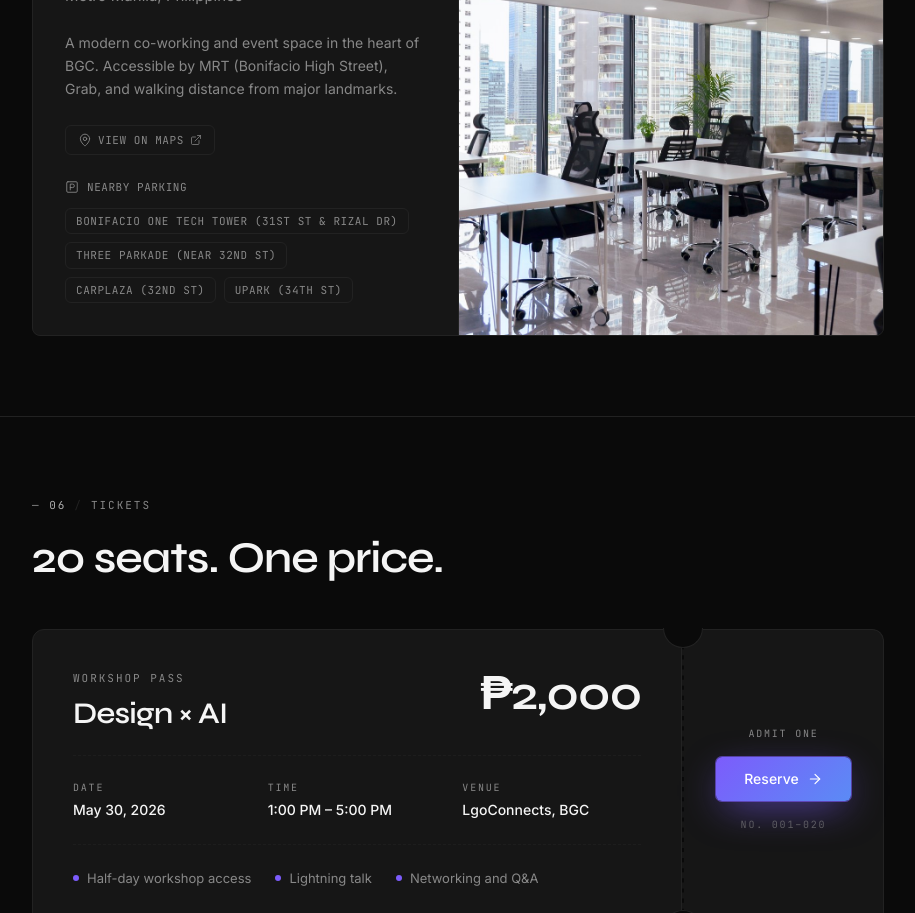
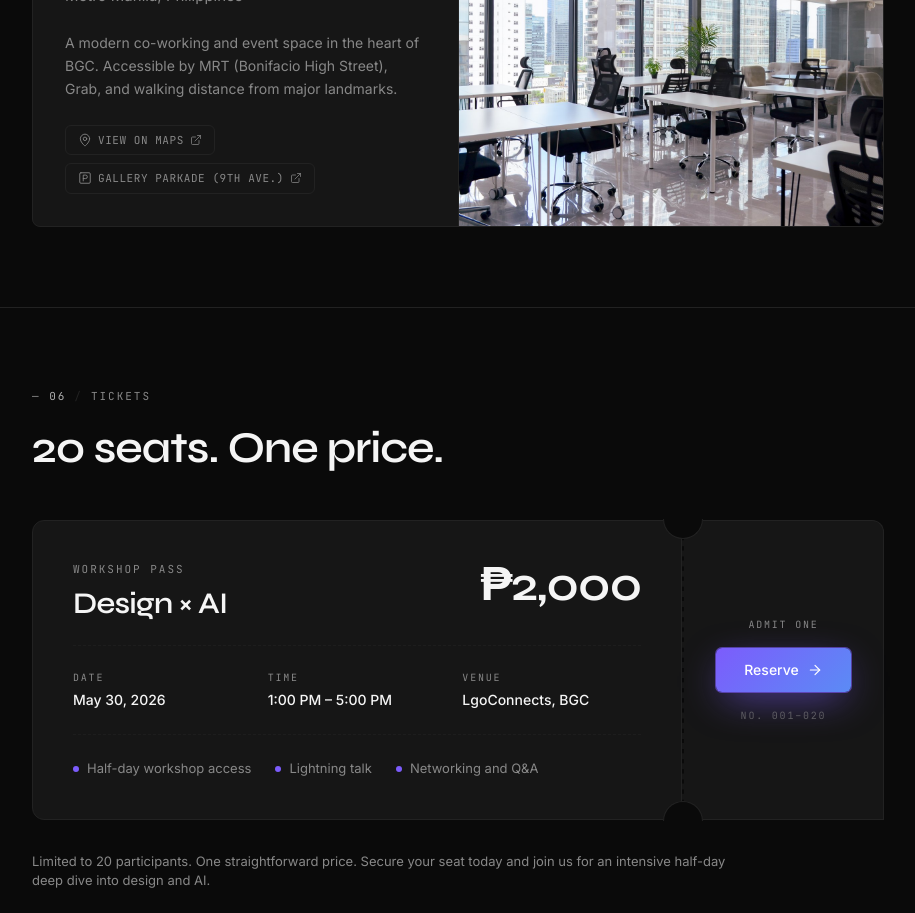
Before and after one commit to cedlll/cognitiv-workshop, a Next.js app: page / in a window 1280 px wide. Shown: the part 3680-4593 px from the top of the page, without its empty margins (182-1097 px from the left). Built offline with nearby package versions, Linux system fonts and the light colour scheme.

Commit message:
UX improvements

```diff
--- a/app/reserve/page.tsx
+++ b/app/reserve/page.tsx
@@ -90,26 +90,13 @@ export default function ReservePage() {
 
               <div className="mt-8 space-y-4">
                 {/* Bank Name */}
-                <div className="flex items-center justify-between rounded-md border border-border bg-card px-4 py-3">
-                  <div>
+                <div className="rounded-md border border-border bg-card px-4 py-3">
                   <span className="block font-mono text-[10px] uppercase tracking-wider text-muted-foreground">
                     Bank
                   </span>
                   <span className="mt-0.5 block text-[15px] text-foreground">
                     {BANK_DETAILS.bankName}
                   </span>
-                  </div>
-                  <button
-                    onClick={() => copyToClipboard(BANK_DETAILS.bankName, "bank")}
-                    className="rounded-md p-2 text-muted-foreground transition-colors hover:bg-muted hover:text-foreground"
-                    aria-label="Copy bank name"
-                  >
-                    {copied === "bank" ? (
-                      <Check className="h-4 w-4 text-accent-2" />
-                    ) : (
-                      <Copy className="h-4 w-4" />
-                    )}
-                  </button>
                 </div>
 
                 {/* Account Name */}
--- a/components/sections/pricing.tsx
+++ b/components/sections/pricing.tsx
@@ -1,7 +1,10 @@
+"use client"
+
 import Link from "next/link"
 import { ArrowRight } from "lucide-react"
 import { SectionLabel } from "@/components/section-label"
 import { Reveal } from "@/components/reveal"
+import { motion, useReducedMotion } from "framer-motion"
 
 const inclusions = [
   "Half-day workshop access",
@@ -10,6 +13,8 @@ const inclusions = [
 ]
 
 export function Pricing() {
+  const reduce = useReducedMotion()
+
   return (
     <section
       id="tickets"
@@ -31,9 +36,14 @@ export function Pricing() {
         </Reveal>
 
         <Reveal delay={0.08}>
-          <div className="mt-12 relative">
+          <div className="mt-12 relative" style={{ perspective: "800px" }}>
             {/* Ticket container */}
-            <div className="flex flex-col md:flex-row">
+            <motion.div
+              className="flex flex-col md:flex-row"
+              whileHover={reduce ? undefined : { rotateX: -1, rotateY: 1.5, scale: 1.01 }}
+              transition={{ type: "spring", stiffness: 300, damping: 20 }}
+              style={{ transformStyle: "preserve-3d" }}
+            >
               {/* Main ticket body */}
               <div className="relative flex-1 rounded-l-xl rounded-r-xl md:rounded-r-none bg-surface-elevated border border-border p-8 md:p-10">
                 {/* Top: event info */}
@@ -122,7 +132,14 @@ export function Pricing() {
               </div>
 
               {/* Ticket stub / CTA */}
-              <div className="relative rounded-b-xl md:rounded-b-none md:rounded-r-xl bg-surface-elevated border border-border md:border-l-0 md:border-t flex flex-col items-center justify-center p-6 md:p-8 md:w-[200px]">
+              <motion.div
+                className="relative rounded-b-xl md:rounded-b-none md:rounded-r-xl bg-surface-elevated border border-border md:border-l-0 md:border-t flex flex-col items-center justify-center p-6 md:p-8 md:w-[200px]"
+                whileHover={reduce ? undefined : {
+                  x: 4,
+                  rotate: 1.5,
+                  transition: { type: "spring", stiffness: 400, damping: 15 },
+                }}
+              >
                 <p className="font-mono text-[10px] uppercase tracking-[0.18em] text-muted-foreground mb-4">
                   Admit one
                 </p>
@@ -140,8 +157,8 @@ export function Pricing() {
                 <p className="mt-4 font-mono text-[10px] uppercase tracking-[0.18em] text-muted-foreground/60 text-center">
                   No. 001–020
                 </p>
-              </div>
-            </div>
+              </motion.div>
+            </motion.div>
           </div>
         </Reveal>
 
--- a/components/sections/venue.tsx
+++ b/components/sections/venue.tsx
@@ -5,10 +5,10 @@ import { Reveal } from "@/components/reveal"
 import { MapPin, ParkingSquare, ExternalLink } from "lucide-react"
 
 const parking = [
-  "Bonifacio One Tech Tower (31st St & Rizal Dr)",
-  "Three Parkade (near 32nd St)",
-  "Carplaza (32nd St)",
-  "UPark (34th St)",
+  {
+    name: "Gallery Parkade (9th Ave.)",
+    url: "https://maps.app.goo.gl/bgo8qqU5zTHXg4Fw8",
+  },
 ]
 
 export function Venue() {
@@ -55,32 +55,31 @@ export function Venue() {
               distance from major landmarks.
             </p>
 
+            <div className="mt-6 flex flex-wrap items-center gap-2">
               <Link
                 href="https://maps.app.goo.gl/qVD5kiqygX1n3b8m7"
                 target="_blank"
                 rel="noopener noreferrer"
-              className="mt-6 inline-flex items-center gap-1.5 rounded-md border border-border bg-transparent px-3 py-1.5 font-mono text-[11px] uppercase tracking-wider text-muted-foreground transition-colors hover:border-primary/60 hover:text-foreground"
+                className="inline-flex items-center gap-1.5 rounded-md border border-border bg-transparent px-3 py-1.5 font-mono text-[11px] uppercase tracking-wider text-muted-foreground transition-colors hover:border-primary/60 hover:text-foreground"
               >
                 <MapPin className="h-3.5 w-3.5" strokeWidth={1.5} aria-hidden="true" />
                 View on maps
                 <ExternalLink className="h-3 w-3" strokeWidth={1.5} aria-hidden="true" />
               </Link>
 
-            <div className="mt-6">
-              <div className="flex items-center gap-2 font-mono text-[11px] uppercase tracking-wider text-muted-foreground">
+              {parking.map((spot) => (
+                <Link
+                  key={spot.name}
+                  href={spot.url}
+                  target="_blank"
+                  rel="noopener noreferrer"
+                  className="inline-flex items-center gap-1.5 rounded-md border border-border bg-transparent px-3 py-1.5 font-mono text-[11px] uppercase tracking-wider text-muted-foreground transition-colors hover:border-primary/60 hover:text-foreground"
+                >
                   <ParkingSquare className="h-3.5 w-3.5" strokeWidth={1.5} aria-hidden="true" />
-                Nearby parking
-              </div>
-              <ul className="mt-3 flex flex-wrap gap-2">
-                {parking.map((spot) => (
-                  <li
-                    key={spot}
-                    className="inline-flex items-center gap-1.5 rounded-md border border-border bg-transparent px-2.5 py-1 font-mono text-[11px] uppercase tracking-wider text-muted-foreground"
-                  >
-                    {spot}
-                  </li>
+                  {spot.name}
+                  <ExternalLink className="h-3 w-3" strokeWidth={1.5} aria-hidden="true" />
+                </Link>
               ))}
-              </ul>
             </div>
           </Reveal>
 
```
Lines whose indentation alone changed are shown as unchanged.
